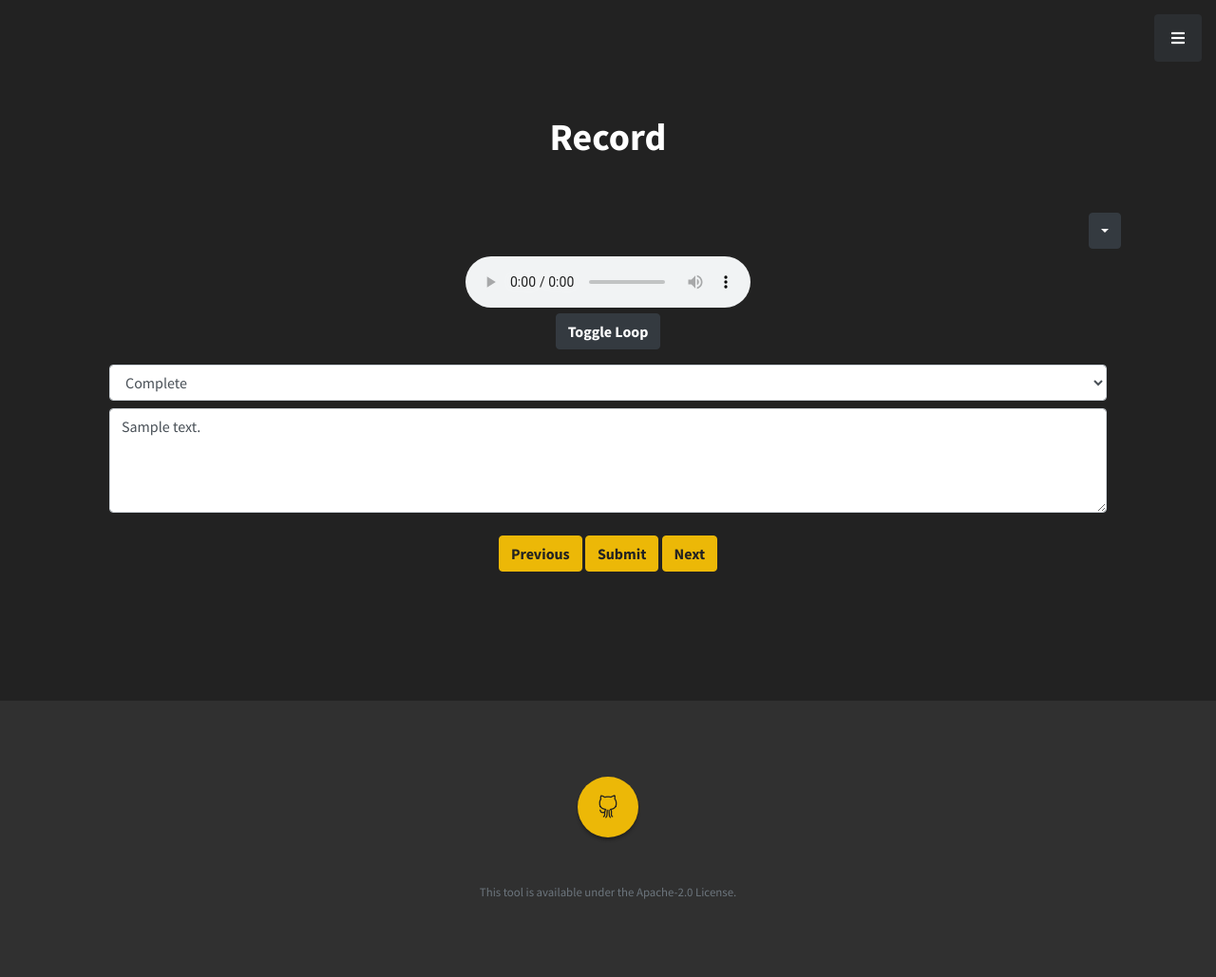
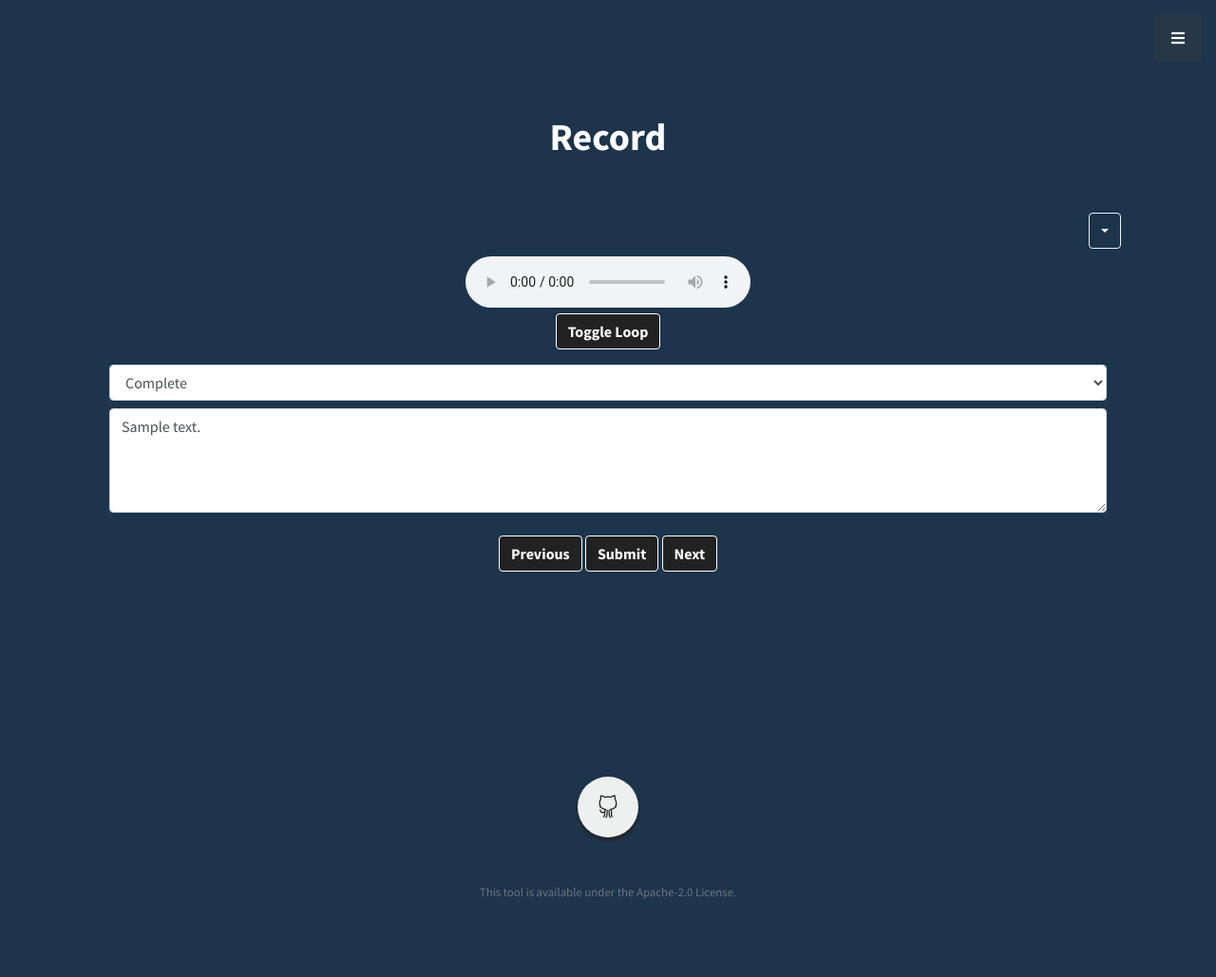
Before and after one commit to openempathic/EMNS-DCT, a Django app: page /utterances/1/ in a window 1280 px wide. Shown: the whole page at 95% size. Run offline with Django 4.2, Linux system fonts and the light colour scheme; a user stored in the database is signed in; tables that the repository leaves empty hold one stand-in row (values such as "Sample post"); some libraries are stand-ins or nearby versions.

Commit message:
restyle to laion colours

```diff
--- a/django_dataset_collection_tool/audio_recorder/static/audio_recorder/css/stylish-portfolio.css
+++ b/django_dataset_collection_tool/audio_recorder/static/audio_recorder/css/stylish-portfolio.css
@@ -160,7 +160,7 @@ h6 {
 .sidebar-nav li a:hover {
   text-decoration: none;
   color: #222222;
-  background: #ecb807;
+  background: #eeefef;
 }
 
 .sidebar-nav li a:active,
@@ -327,7 +327,7 @@ footer.footer .social-link {
   width: 4rem;
   line-height: 4.3rem;
   font-size: 1.5rem;
-  background-color: #ecb807;
+  background-color: #eeefef;
   transition: background-color 0.15s ease-in-out;
   box-shadow: 0 3px 3px 0 #222222;
   color: #222222;
@@ -336,7 +336,7 @@ footer.footer .social-link {
 footer.footer .social-link:hover {
   background-color: #222222;
   text-decoration: none;
-  color: #ecb807;
+  color: #eeefef;
 
 }
 
@@ -349,16 +349,16 @@ a:hover, a:focus, a:active {
 }
 
 .btn-primary {
-  background-color: #ecb807 !important;
-  border-color: #ecb807 !important;
-  color: #222222 !important;
+  background-color: #1c344c!important;
+  border-color: #eeefef!important;
+  color: #fff !important;
 }
 
 
 .btn-primary:hover, .btn-primary:focus, .btn-primary:active {
   background-color: #222222 !important;
   border-color: #222222 !important;
-  color: #ecb807 !important;
+  color: #eeefef!important;
 
 }
 
@@ -369,9 +369,9 @@ a:hover, a:focus, a:active {
 }
 
 .btn-secondary:hover, .btn-secondary:focus, .btn-secondary:active {
-  background-color: #ecb807 !important;
-  border-color: #ecb807!important;
-  color: #222222 !important;
+  background-color: #1c344c!important;
+  border-color: #eeefef!important;
+  color: #fff !important;
 }
 
 /* .btn-secondary.dropdown-toggle {
@@ -394,11 +394,11 @@ a:hover, a:focus, a:active {
 }
 
 .bg-primary {
-  background-color: #303030 !important;
+  background-color: #1c344c !important;
 }
 
 .bg-secondary {
-  background-color: #222222 !important;
+  background-color: #eeefef !important;
 }
 
 .text-primary {
@@ -406,7 +406,7 @@ a:hover, a:focus, a:active {
 }
 
 .text-secondary {
-  color: #ecb807 !important;
+  color: #1c344c!important;
 }
 
 .fillv {
--- a/django_dataset_collection_tool/audio_recorder/templates/audio_recorder/utterances_detail.html
+++ b/django_dataset_collection_tool/audio_recorder/templates/audio_recorder/utterances_detail.html
@@ -57,17 +57,17 @@
 
 {% block content %}
 
-<section class="content-section bg-secondary ">
-	<div class="container text-center">
-		<div class="container text-center text-white pb-5">
+<section class="content-section bg-primary">
+	<div class="container text-center text-primary">
+		<div class="container text-center pb-5">
 			<h1>Record</h1>
 		</div>
 
-		<!-- <div class=" mb-5 bg-secondary text-white"> -->
+		<!-- <div class=" mb-5 bg-secondary"> -->
 			{% if object.author == user %}
 				<div class="container text-right my-auto">
 					<div class="dropdown">
-						<button class="btn btn-dark dropdown-toggle" type="button" id="dropdownMenuButton" data-toggle="dropdown" aria-haspopup="true" aria-expanded="false"></button>
+						<button class="btn btn-primary dropdown-toggle" type="button" id="dropdownMenuButton" data-toggle="dropdown" aria-haspopup="true" aria-expanded="false"></button>
 						<div class="dropdown-menu dropdown-menu-right" aria-labelledby="dropdownMenuButton">
 							<a class="dropdown-item" href="{% url 'utterance-update' object.id %}">Update</a>
 							<a class="dropdown-item" href="{% url 'utterance-delete' object.id %}">Delete</a>
@@ -85,7 +85,7 @@
 						<audio id="audio_source" controls loop> <source src="{{ BASIC_DIR }}/{{ object.audio_recording }}"> Your browser does not support the audio element. </audio>
 					</div>
 					<div class="container centered">
-						<button class="btn btn-primary mb-2 centered" id="toggle_button">Toggle Loop</button>
+						<button class="btn btn-secondary mb-2 centered" id="toggle_button">Toggle Loop</button>
 					</div>
 				{% elif request.user.profile.status == 'Actor' %}
 					<p class="text-warning">Please record an utterance.</p>
@@ -729,9 +729,9 @@
 						{% endif %}
 						<div class="row mt-3">
 							<div class="container">
-								<button class="btn btn-primary mt-2" name="Previous" id="Previous">Previous</button>
-								<button class="btn btn-primary mt-2" id="submit">Submit</button>
-								<button class="btn btn-primary mt-2" name="Next" id="Next">Next</button>
+								<button class="btn btn-secondary mt-2" name="Previous" id="Previous">Previous</button>
+								<button class="btn btn-secondary mt-2" id="submit">Submit</button>
+								<button class="btn btn-secondary mt-2" name="Next" id="Next">Next</button>
 							</div>
 						</div>
 					</Fieldset>
@@ -764,9 +764,9 @@
 
 			// Update the button class based on the loop state
 			if (isLoopEnabled) {
-				$("#toggle_button").removeClass('btn-dark').addClass('btn-primary');
+				$("#toggle_button").removeClass('btn-secondary').addClass('btn-primary');
 			} else {
-				$("#toggle_button").removeClass('btn-primary').addClass('btn-dark');
+				$("#toggle_button").removeClass('btn-primary').addClass('btn-secondary');
 			}
 
 			// Toggle the loop property and update button class on click
@@ -776,10 +776,10 @@
 
 				if (!isLoopEnabled) {
 					player.prop('loop', true);
-					$(this).removeClass('btn-dark').addClass('btn-primary');
+					$(this).removeClass('btn-primary').addClass('btn-secondary');
 				} else {
 					player.prop('loop', false);
-					$(this).removeClass('btn-primary').addClass('btn-dark');
+					$(this).removeClass('btn-secondary').addClass('btn-primary');
 				}
 
 				// Store the updated loop state in local storage
```
Also changed, not shown: django_dataset_collection_tool/audio_recorder/templates/audio_recorder/home.html (+5 -4 lines).
